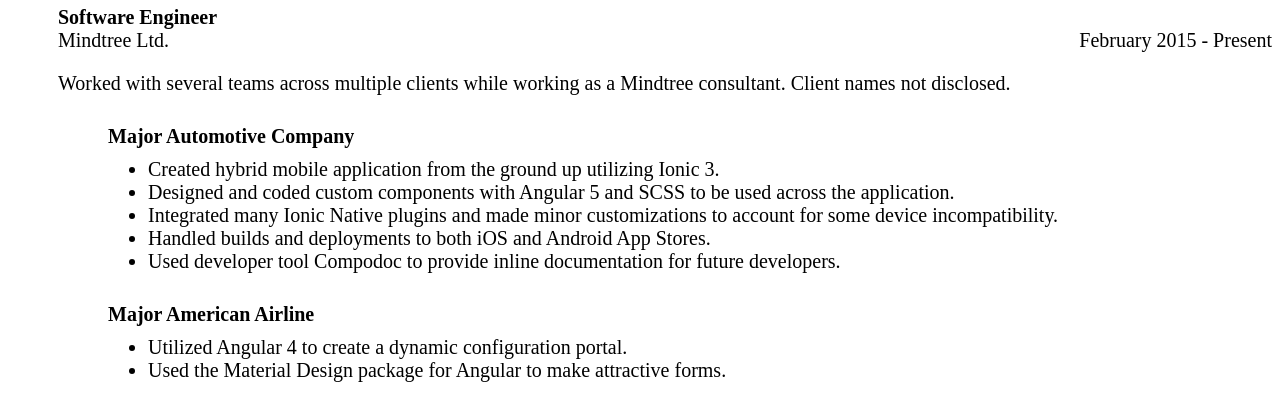
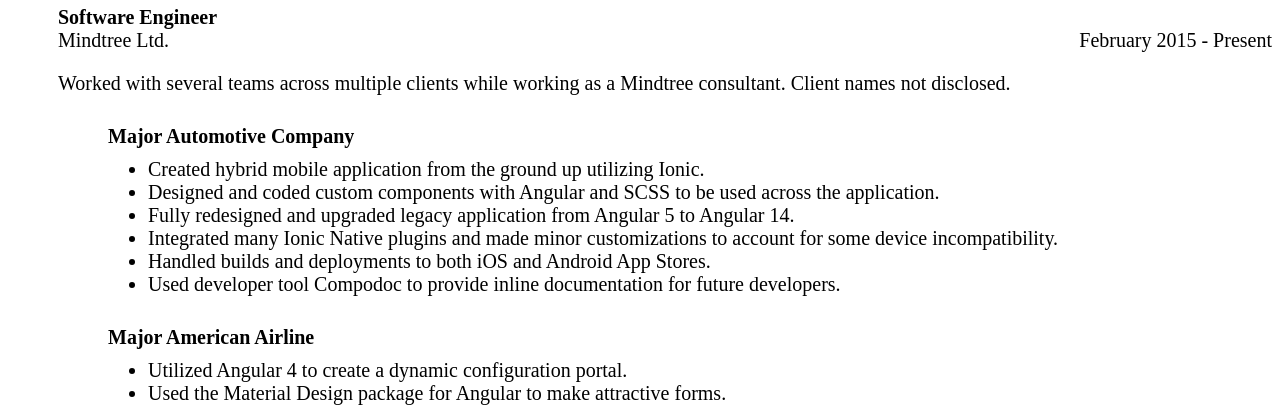
Before and after one commit to AngryKitten/personal-site, a plain HTML site: page index.html in a window 1280 px wide. Shown: the part 427-834 px from the top of the page. Drawn offline with Linux system fonts and the light colour scheme.

Commit message:
Small update to latest job experience.

```diff
--- a/index.html
+++ b/index.html
@@ -39,10 +39,10 @@
       <div class="job-experience">
         <span class="bold">Major Automotive Company</span>
         <ul>
-          <li>Created hybrid mobile application from the ground up utilizing Ionic 3.</li>
-          <li>Designed and coded custom components with Angular 5 and SCSS to be used across the application.</li>
-          <li>Integrated many Ionic Native plugins and made minor customizations to account for some device
-            incompatibility.</li>
+          <li>Created hybrid mobile application from the ground up utilizing Ionic.</li>
+          <li>Designed and coded custom components with Angular and SCSS to be used across the application.</li>
+          <li>Fully redesigned and upgraded legacy application from Angular 5 to Angular 14.</li>
+          <li>Integrated many Ionic Native plugins and made minor customizations to account for some device incompatibility.</li>
           <li>Handled builds and deployments to both iOS and Android App Stores.</li>
           <li>Used developer tool Compodoc to provide inline documentation for future developers.</li>
         </ul>
```
